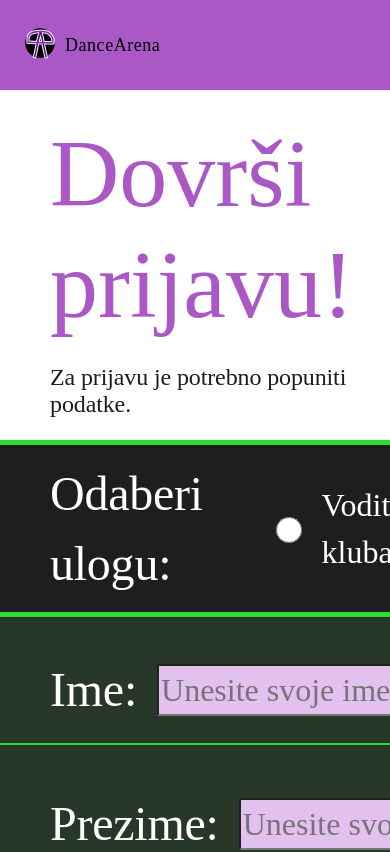
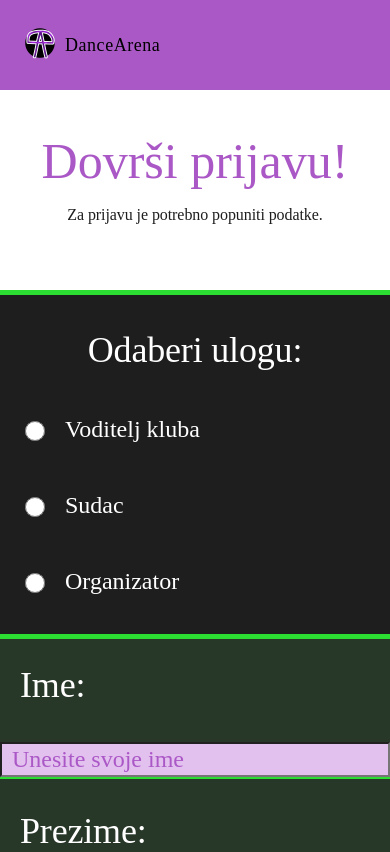
Before and after one commit to RafaelLovrencic/DanceArena, a React (Vite) app in the folder frontend/: page /unospodataka in a window 390 px wide. Shown: the top 852 px of the page. Built offline with nearby package versions, Linux system fonts and the light colour scheme; a web font is replaced by a local one.

Commit message:
Refs #14: Dodana responzivnost

```diff
--- a/frontend/src/izgled/unospodataka.css
+++ b/frontend/src/izgled/unospodataka.css
@@ -46,7 +46,7 @@
 
 .odaberiUlogu {
     height: 117px;
-    margin-left: 30px;
+    padding-left: 30px;
     font-family: 'Sedan SC';
     font-style: normal;
     font-weight: 400;
@@ -79,7 +79,7 @@
     width: 40px;
     height: 40px;
     margin-right: 20px;
-    background: #E3C1EE;
+    background-color: #c66ee3;
     cursor: pointer;
     transition: transform 0.2s ease;
 }
@@ -130,9 +130,19 @@
     font-size: 32px;
     line-height: 145%;
     width: 60vw;
+    padding: 5px 10px;
+    color: #AB58C7;
 }
 
-.okvirZaPotvrdi {
+.tekstOpcije>div>input[type="text"]::placeholder {
+    color: #AB58C7;
+    opacity: 1;
+}
+.tekstOpcije>div>input[type="text"]:focus::placeholder {
+    color: gray;
+}
+
+.okvirZaPotvrdu {
     display: flex;
     flex-direction: row;
     justify-content: flex-end;
@@ -141,7 +151,7 @@
     background-color: #1E1E1E;
 }
 
-.okvirZaPotvrdi>button {
+.okvirZaPotvrdu>button {
     box-sizing: border-box;
     width: 150px;
     height: 50px;
@@ -157,7 +167,97 @@
     transition: transform 0.2s ease, box-shadow 0.2s ease;
 }
 
-.okvirZaPotvrdi>button:hover {
+.okvirZaPotvrdu>button:hover {
     transform: scale(1.1);
     box-shadow: 0 6px 15px rgba(0, 0, 0, 0.2);
 }
+
+@media (max-width: 1250px) {
+    .okvirZaPocetakPrijave {
+        height: 250px;
+    }
+    .uputeZaPrijavu {
+        font-size: 2.5vw;
+    }
+    .dovrsiPrijavu {
+        font-size: 7vw;
+    }
+    .odaberiUlogu {
+        font-size: 4vw;
+    }
+    .radioGrupa label {
+        font-size: 2vw;
+    }
+    .tekstOpcije>div>label {
+        font-size: 3vw;
+    }
+    .tekstOpcije>div>input[type="text"] {
+        height: 40px;
+        font-size: 2.5vw;
+    }
+}
+
+@media (max-width: 861px) {
+    .okvirZaPocetakPrijave {
+        height: 150px;
+    }
+
+    .dovrsiPrijavu {
+        font-size: 50px;
+        padding-left: 0px;
+    }
+    .uputeZaPrijavu {
+        padding-left: 0px;
+        font-size: 16px;
+    }
+
+    .okvirZaPocetakPrijave {
+        align-items: center;
+    }
+    .odabirUloge {
+        flex-direction: column;
+        justify-content: center;
+        align-items: center;
+        height: 349px;
+        gap: 30px;
+    }
+    .odaberiUlogu {
+        height: 52px;
+        font-size: 36px;
+        padding-left: 0px;
+    }
+    .radioGrupa {
+        flex-direction: column;
+        align-self: flex-start;
+    }
+    .radioGrupa>label {
+        font-size: 24px;
+    }
+    .radioGrupa input[type="radio"] {
+        width: 20px;
+        height: 20px;
+    }
+    .tekstOpcije>div {
+        flex-direction: column;
+        height: 120px;
+        padding: 0px;
+    }
+    .tekstOpcije>div>input[type="text"] {
+        width: 100%;
+        box-sizing: border-box;
+        padding: 5px 10px;
+        font-size: 24px;
+        color: #AB58C7;
+        height: 35px;
+    }
+    .tekstOpcije>div>label {
+        font-size: 36px;
+        padding-left: 20px;
+        align-self: flex-start;
+    }
+    .okvirZaPotvrdu>button:hover, .radioGrupa input[type="radio"]:hover {
+        transform: none !important;
+        box-shadow: none !important;
+    }
+
+}
--- a/frontend/src/stranice/unospodataka.jsx
+++ b/frontend/src/stranice/unospodataka.jsx
@@ -54,7 +54,7 @@ export default function UnosPodataka() {
             </>
           )}
         </div>
-        <div className='okvirZaPotvrdi'>
+        <div className='okvirZaPotvrdu'>
           <button type="submit">Potvrdi</button>
         </div>
       </form>
```
